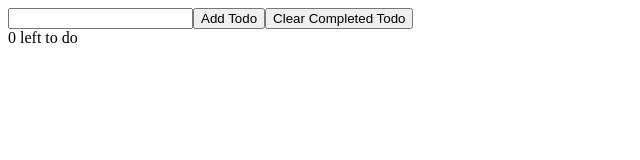
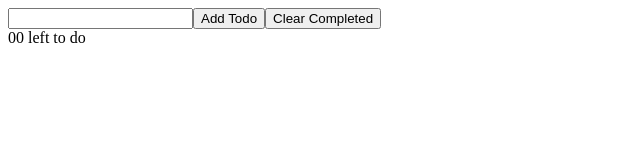
Before and after one commit to carlostechis/todo-app, a React (Create React App) app: page / in a window 1280 px wide. Shown: the top 160 px of the page, without its empty margins (0-640 px from the left). Built offline with nearby package versions, Linux system fonts and the light colour scheme.

Commit message:
add clear and stuff

```diff
--- a/src/App.js
+++ b/src/App.js
@@ -32,13 +32,19 @@ function App() {
     })
     todoNameRef.current.value = null
   }
+
+  function handleClearTodo(){
+    const newTodos = todos.filter(todo => !todo.complete)
+    setTodos(newTodos)
+  }
+
   return (
     <>
       <TodoList todos={todos} toggleTodo={toggleTodo} />
       <input ref={todoNameRef} type='text' />
       <button onClick={handleAddTodo}>Add Todo</button>
-      <button>Clear Completed Todo</button>
-      <div>0 left to do</div>
+      <button onClick={handleClearTodo}>Clear Completed</button>
+      <div>{todos.filter(todo => !todo.complete).length}0 left to do</div>
     </>
   )
 }
```
